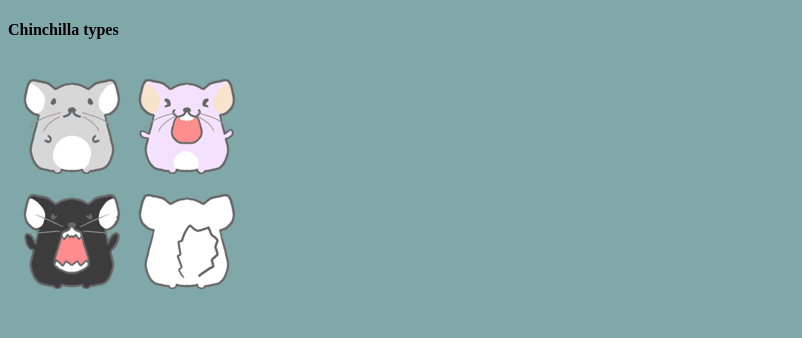
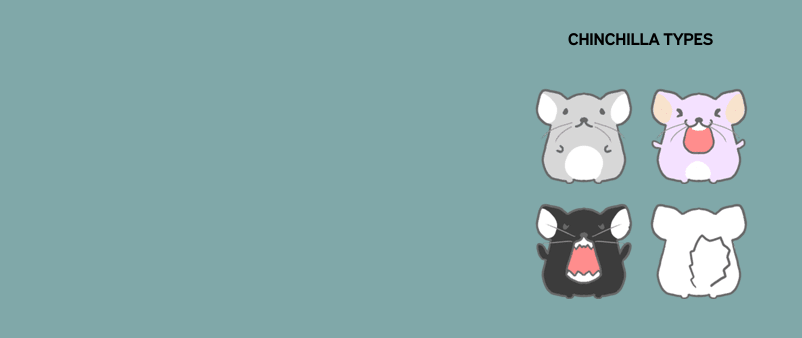
Before and after one commit to wwwal2/chinchilla-village, a React app: page / in a window 1280 px wide. Shown: the top 338 px of the page, without its empty margins (0-802 px from the left). Built offline with nearby package versions, Linux system fonts and the light colour scheme; the HTML template or start-up script is replaced by a standard one.

Commit message:
add eslint check on webpack build

```diff
--- a/package.json
+++ b/package.json
@@ -49,6 +49,7 @@
     "babel-loader": "^8.1.0",
     "eslint": "^7.10.0",
     "eslint-config-airbnb-typescript": "^11.0.0",
+    "eslint-loader": "^4.0.2",
     "eslint-plugin-import": "^2.22.1",
     "eslint-plugin-react": "^7.21.2",
     "eslint-plugin-react-hooks": "^4.1.2",
--- a/src/App.scss
+++ b/src/App.scss
@@ -1,5 +1,10 @@
-$awesome-color: #80a8a9;
+@import './globalStyles/index.scss';
 
 body {
   background-color: $awesome-color;
+  font-family: $font-family--standard;
+  text-transform: uppercase;
+  display: flex;
+  justify-content: center;
+  text-align: center;
 }
--- /dev/null
+++ b/src/globalStyles/colors.scss
@@ -0,0 +1 @@
+$awesome-color: #80a8a9;
--- /dev/null
+++ b/src/globalStyles/fonts.scss
@@ -0,0 +1,12 @@
+@mixin font-face($name) {
+  @font-face {
+    font-family: $name;
+    src: url("./fonts/#{$name}.ttf") format('truetype');
+    font-weight: normal;
+    font-style: normal;
+  }
+}
+
+@include font-face('ExpressWay-Regular');
+
+$font-family--standard: ExpressWay-Regular;
--- /dev/null
+++ b/src/globalStyles/index.scss
@@ -0,0 +1,2 @@
+@import './fonts.scss';
+@import './colors.scss';
--- a/webpack.config.js
+++ b/webpack.config.js
@@ -63,6 +63,13 @@ module.exports = (env = {}) => {
     module: {
       rules: [
         {
+          enforce: 'pre',
+          test: /\.(ts|js)x?$/,
+          exclude: /node_modules/,
+          loader: 'eslint-loader',
+        },
+
+        {
           test: /\.(ts|js)x?$/,
           exclude: /node_modules/,
           use: 'babel-loader',
@@ -93,6 +100,15 @@ module.exports = (env = {}) => {
             name: '[name]-[contenthash:5].[ext]',
           },
         },
+
+        {
+          test: /\.(ttf)$/i,
+          loader: 'file-loader',
+          options: {
+            outputPath: 'fonts',
+            name: '[name]-[contenthash:5].[ext]',
+          },
+        },
       ],
     },
 
```
Also changed, not shown: src/fonts/ExpressWay-Regular.ttf (added), 7 other files (tests, documents, lock files or other folders).
